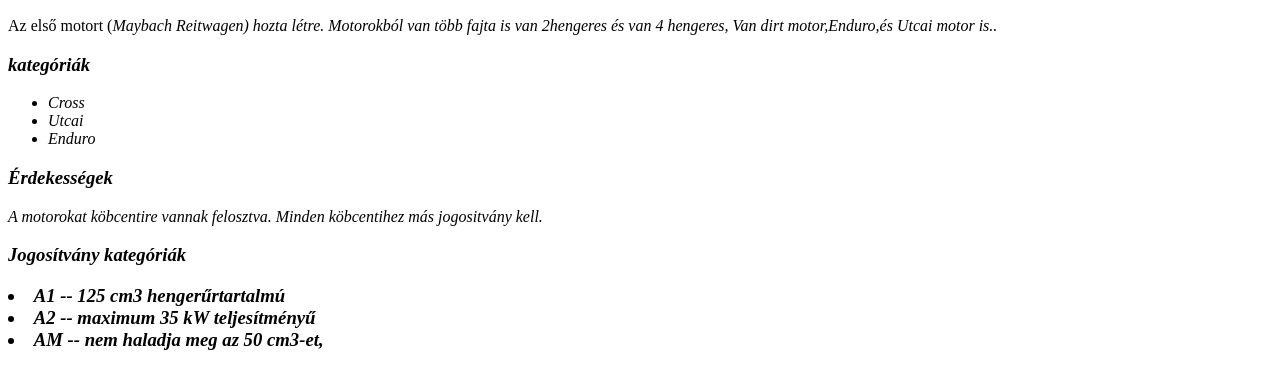
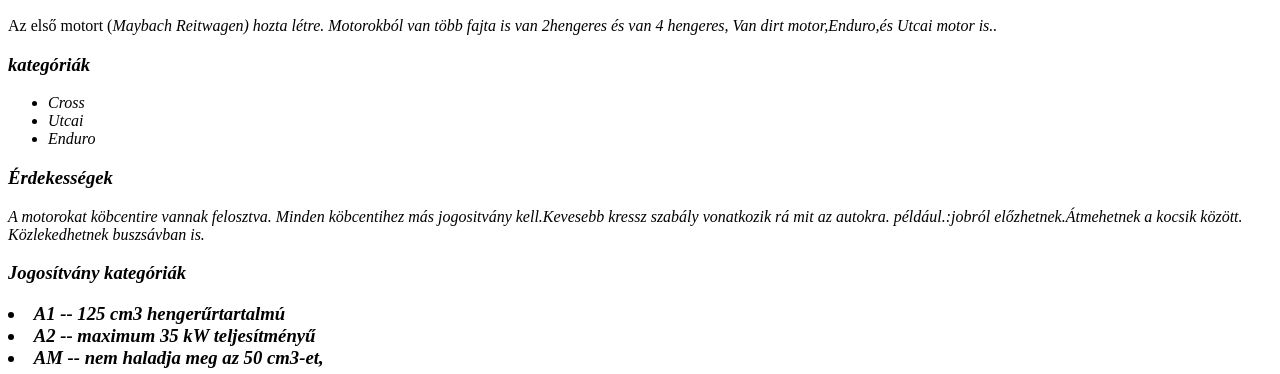
Before and after one commit to Peti504/motors, a plain HTML site: page index.html in a window 1280 px wide. Shown: the part 110-484 px from the top of the page. Drawn offline with Linux system fonts and the light colour scheme.

Commit message:
Update index.html

```diff
--- a/index.html
+++ b/index.html
@@ -13,7 +13,7 @@
       <li>Enduro</li>
     </ul>
     <h3>Érdekességek</h3>
-    <p>A motorokat köbcentire vannak felosztva. Minden köbcentihez más jogositvány kell.</p>
+    <p>A motorokat köbcentire vannak felosztva. Minden köbcentihez más jogositvány kell.Kevesebb kressz szabály vonatkozik rá mit az autokra. például.:jobról előzhetnek.Átmehetnek a kocsik között. Közlekedhetnek buszsávban is.</p>
   </div>
   <div id="habitat">
     <h3>Jogosítvány kategóriák<h3>
```
